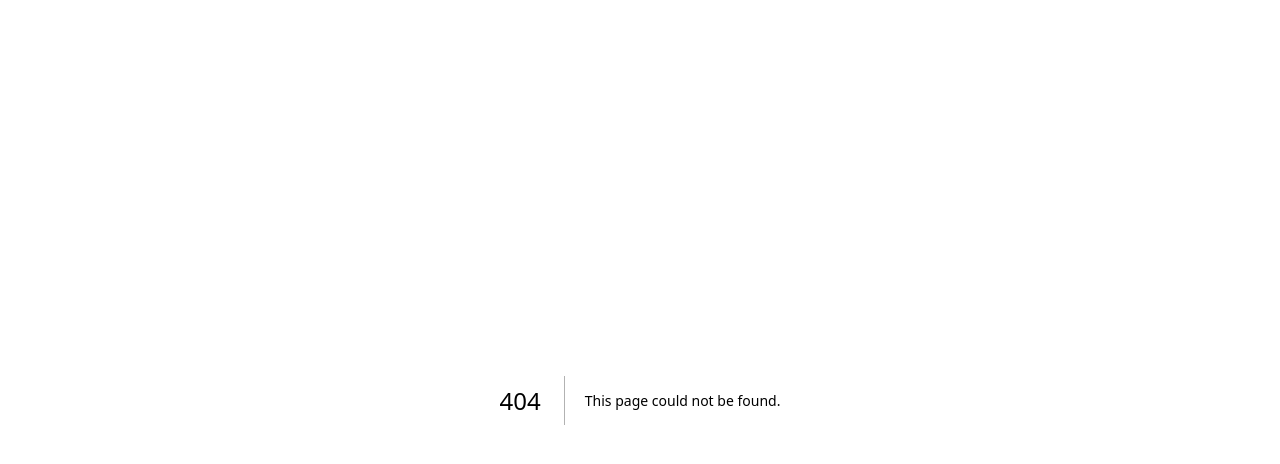
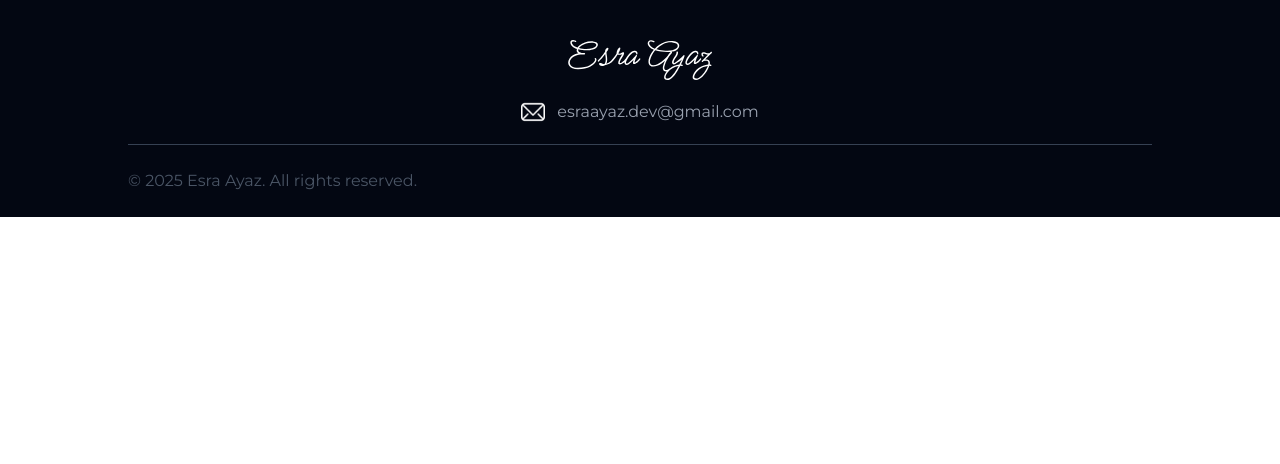
Before and after one commit to esraayaz/main-website, a Next.js app: page /footer in a window 1280 px wide. Before the commit this address had no page. Shown: the top 464 px of the page. Built offline with nearby package versions, Linux system fonts and the light colour scheme.

Commit message:
Footer created 💻

```diff
--- /dev/null
+++ b/app/footer/page.jsx
@@ -0,0 +1,27 @@
+import { assets } from "@/assets/assets";
+import Image from "next/image";
+import React from "react";
+
+const page = () => {
+  return (
+    <div className="pt-10 bg-gray-950 text-white">
+      <div>
+        <Image
+          src={assets.logo_dark}
+          alt="logo"
+          className="w-36 mx-auto mb-5"
+        />
+
+        <div className="w-max flex items-center gap-3 mx-auto">
+          <Image src={assets.mail_icon_dark} alt="mail-icon" className="w-6" />
+          <p className="text-gray-400">esraayaz.dev@gmail.com</p>
+        </div>
+      </div>
+      <div className="text-gray-600 text-center sm:flex items-center justify-between border-t border-gray-700 mx-[10%] mt-5 py-6">
+        <p>&copy; 2025 Esra Ayaz. All rights reserved.</p>
+      </div>
+    </div>
+  );
+};
+
+export default page;
```
